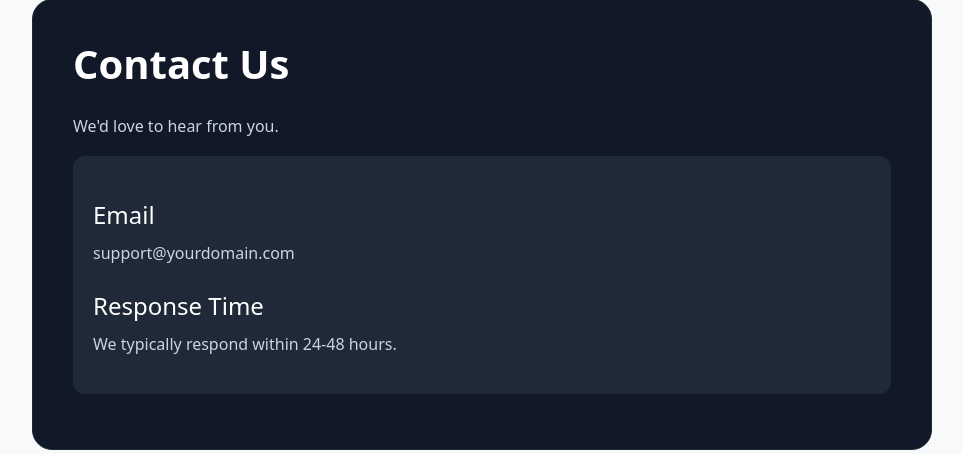
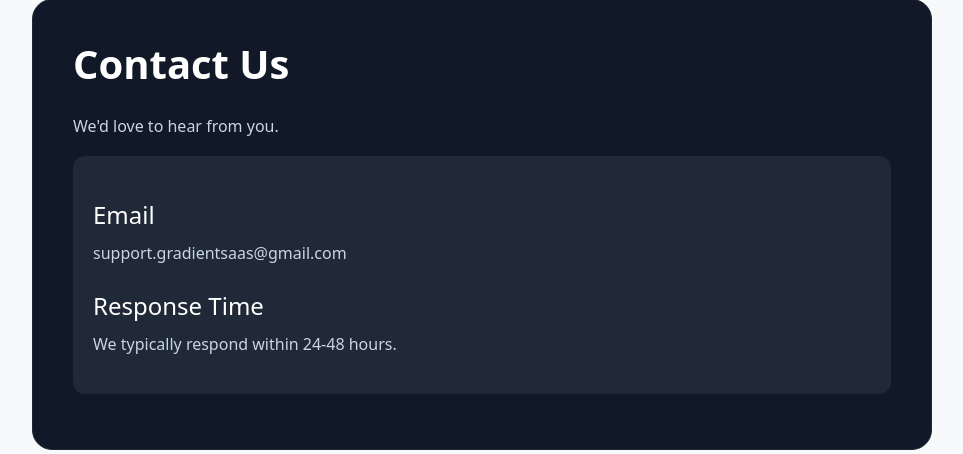
Before and after one commit to wah80/gradient-saas, a Flask app: page /contact in a window 1280 px wide. Shown: the part 165-619 px from the top of the page, without its empty margins (158-1121 px from the left). Run offline with Flask 3, Linux system fonts and the light colour scheme; some libraries are stand-ins or nearby versions.

Commit message:
add support email

```diff
--- a/templates/contact.html
+++ b/templates/contact.html
@@ -15,7 +15,7 @@
         <h4>Email</h4>
 
         <p>
-            support@yourdomain.com
+            support.gradientsaas@gmail.com
         </p>
 
         <h4>Response Time</h4>
--- a/templates/refund_policy.html
+++ b/templates/refund_policy.html
@@ -27,7 +27,7 @@
     <h4>Contact</h4>
 
     <p>
-        support@yourdomain.com
+        support.gradientsaas@gmail.com
     </p>
 
 </div>
```
